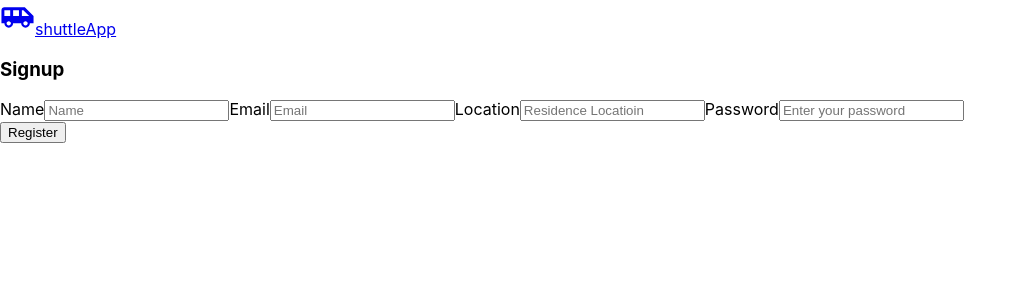
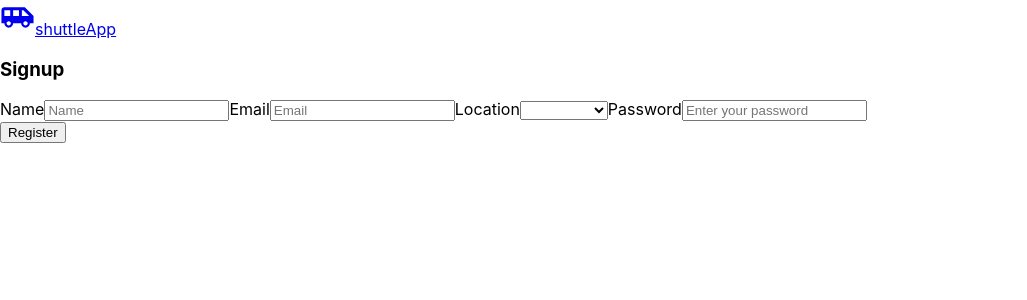
Before and after one commit to DenverRepositini/ShuttleApp, a React (Create React App) app: page /signup in a window 1280 px wide. Shown: the top 300 px of the page, without its empty margins (0-1027 px from the left). Built offline with nearby package versions, Linux system fonts and the light colour scheme.

Commit message:
login edit

```diff
--- a/src/pages/login.js
+++ b/src/pages/login.js
@@ -70,7 +70,7 @@ class Login extends React.Component {
                 </div>
                 <div>
                     {/* <button onClick={this.login} >login</button> */}
-                    <input value='Login' type='submit' onClick={this.login}></input>
+                    <input value='Log In' type='submit' onClick={this.login}></input>
                 </div>
             </form>
             </>
--- a/src/pages/signup.js
+++ b/src/pages/signup.js
@@ -8,7 +8,7 @@ class Signup extends React.Component {
         this.state = {
             name: null,
             email: null,
-            location: null,
+            location: undefined,
             password: null
     };
 
@@ -65,13 +65,27 @@ class Signup extends React.Component {
                     onChange={this.handleInputChange}
                     required>
                     </input>
-                    <label>Location</label>
-                    <input type="text" name="location" className="login_location"
+                    <label>Location
+                        <select
+                        name='location'
+                        className="login_location"
+                        id="location"
+                        value={this.state.location}
+                        onChange={this.handleInputChange}
+                        required>
+                            <option defaultValue={null} ></option>
+                            <option value= 'aframes'>A-Frames</option>
+                            <option value = 'chucktown'>Chucktown</option>
+                            <option value = 'moraine'>Moraine</option>
+                        </select>
+                    </label>
+                    {/* <input type="text" name="location"
+                    className="login_location"
                     id="location"
                     placeholder="Residence Locatioin"
                     onChange={this.handleInputChange}
                     required>
-                    </input>
+                    </input> */}
                     <label>Password</label>
                     <input type="password" name="password" className="login_password"
                     id="password"
```
